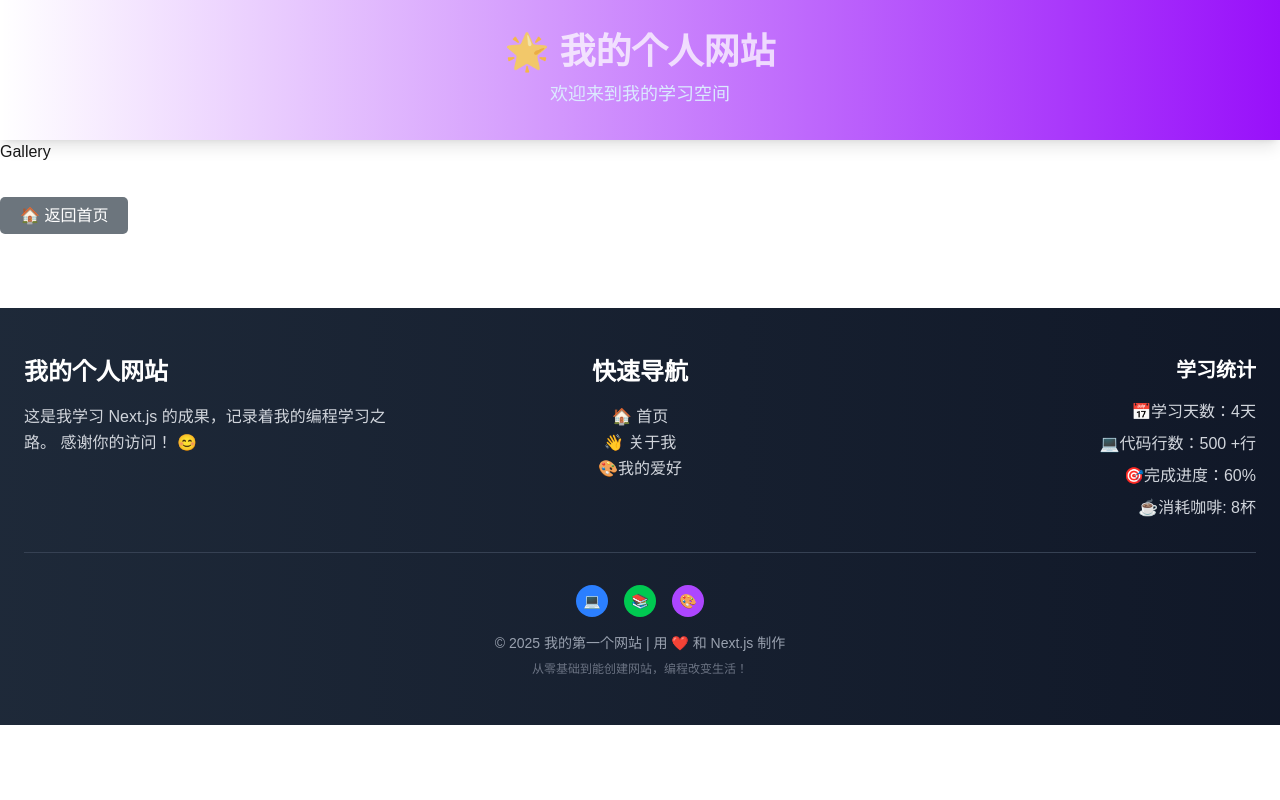
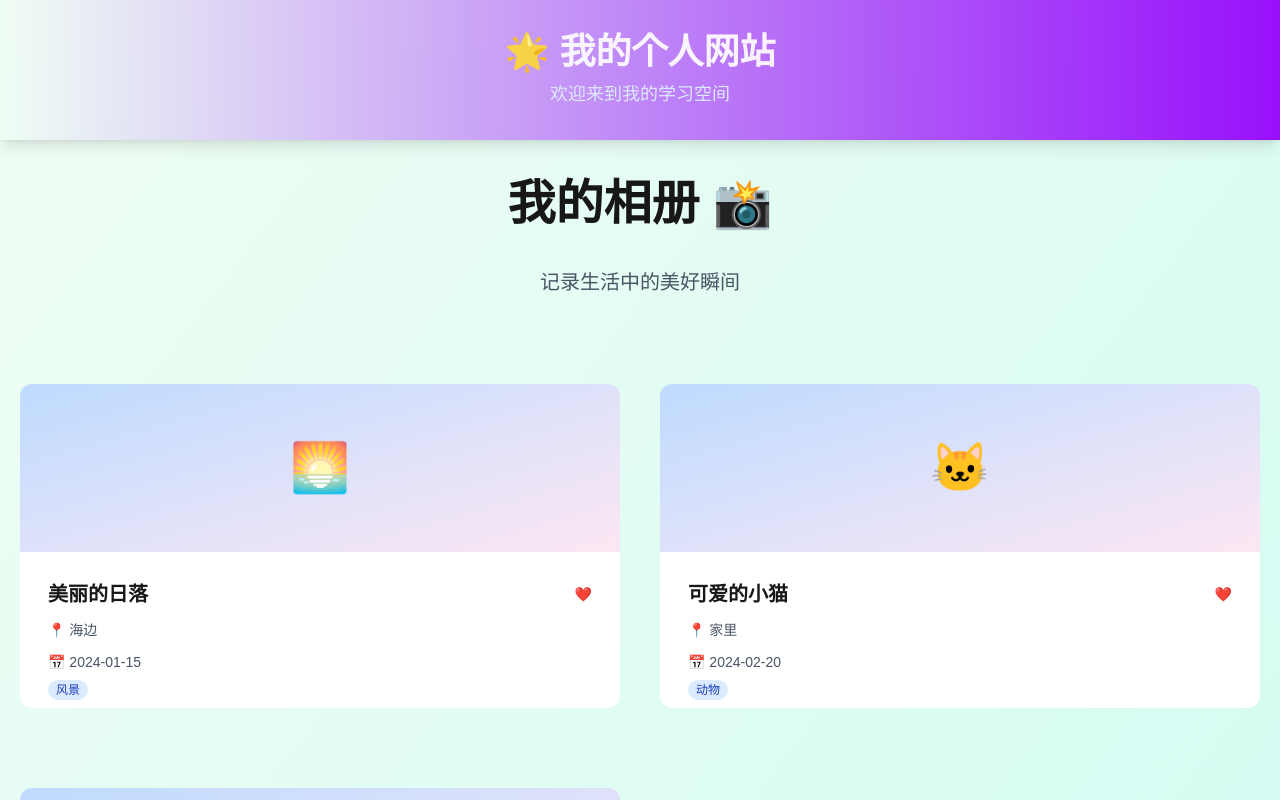
Before and after one commit to lengxl2025/my-first-nextjs, a Next.js app: page /gallery in a window 1280 px wide. Shown: the top 800 px of the page. Built offline with nearby package versions, Linux system fonts and the light colour scheme.

Commit message:
创建button,学会了map函数，创建了LikeButon

```diff
--- a/app/gallery/page.tsx
+++ b/app/gallery/page.tsx
@@ -1,13 +1,82 @@
 import Header from "../components/Header";
-import BackHome from "../components/BackHome";
 import Footer from "../components/Footer";
+
+const photos = [
+  {
+    id: 1,
+    title: "美丽的日落",
+    location: "海边",
+    date: "2024-01-15",
+    favorite: true,
+    emoji: "🌅",
+    category: "风景",
+  },
+  {
+    id: 2,
+    title: "可爱的小猫",
+    location: "家里",
+    date: "2024-02-20",
+    favorite: true,
+    emoji: "🐱",
+    category: "动物",
+  },
+  {
+    id: 3,
+    title: "美味的蛋糕",
+    location: "厨房",
+    date: "2024-03-10",
+    favorite: false,
+    emoji: "🎂",
+    category: "美食",
+  },
+];
 
 export default function Gallery() {
   return (
-    <div>
+    <div className="min-h-screen bg-gradient-to-br from-green-50 to-teal-100 ">
       <Header />
-      Gallery
-      <BackHome />
+      <div>
+        <div className="text-5xl font-bold p-10 text-center  ">我的相册 📸</div>
+        <div className="text-xl text-gray-600 text-center mb-12">
+          记录生活中的美好瞬间
+        </div>
+      </div>
+      <div className="grid grid-cols-1 md:grid-cols-2 text-center   ">
+        {photos.map((photo) => (
+          <div
+            key={photo.id}
+            className="text-5xl bg-white rounded-xl mx-5 my-10"
+          >
+            <div
+              className="bg-gradient-to-br from-blue-200 to-pink-100
+              w-full py-15
+              rounded-t-xl
+              "
+            >
+              {photo.emoji}
+            </div>
+            <div className="text-center ">
+              <div className="px-5 m-2 flex flex-col gap-2">
+                <div className="flex justify-between items-center pt-5">
+                  <p className="text-xl font-bold text-left ">{photo.title}</p>
+                  <p className="text-sm">❤️{photo.favorite}</p>
+                </div>
+
+                <p className="text-gray-600 text-sm text-left py-1 ">
+                  📍 {photo.location}
+                </p>
+                <p className="text-sm text-gray-600 text-left">
+                  📅 {photo.date}
+                </p>
+                <div className="text-xs  text-blue-800 bg-blue-100 w-10 h-5 rounded-xl leading-5">
+                  {photo.category}
+                </div>
+              </div>
+            </div>
+          </div>
+        ))}
+        <div className="  "></div>
+      </div>
       <Footer />
     </div>
   );
--- a/app/page.tsx
+++ b/app/page.tsx
@@ -7,6 +7,7 @@ export default function MyPage2() {
   return (
     <div className="min-h-screen bg-gradient-to-br from-blue-50 to-indigo-100">
       <Header />
+
       <main className="container mx-auto px-6 py-12">
         <div className="text-center mb-12">
           <h2 className="text-5xl font-bold text-gray-800 mb-6">
```
